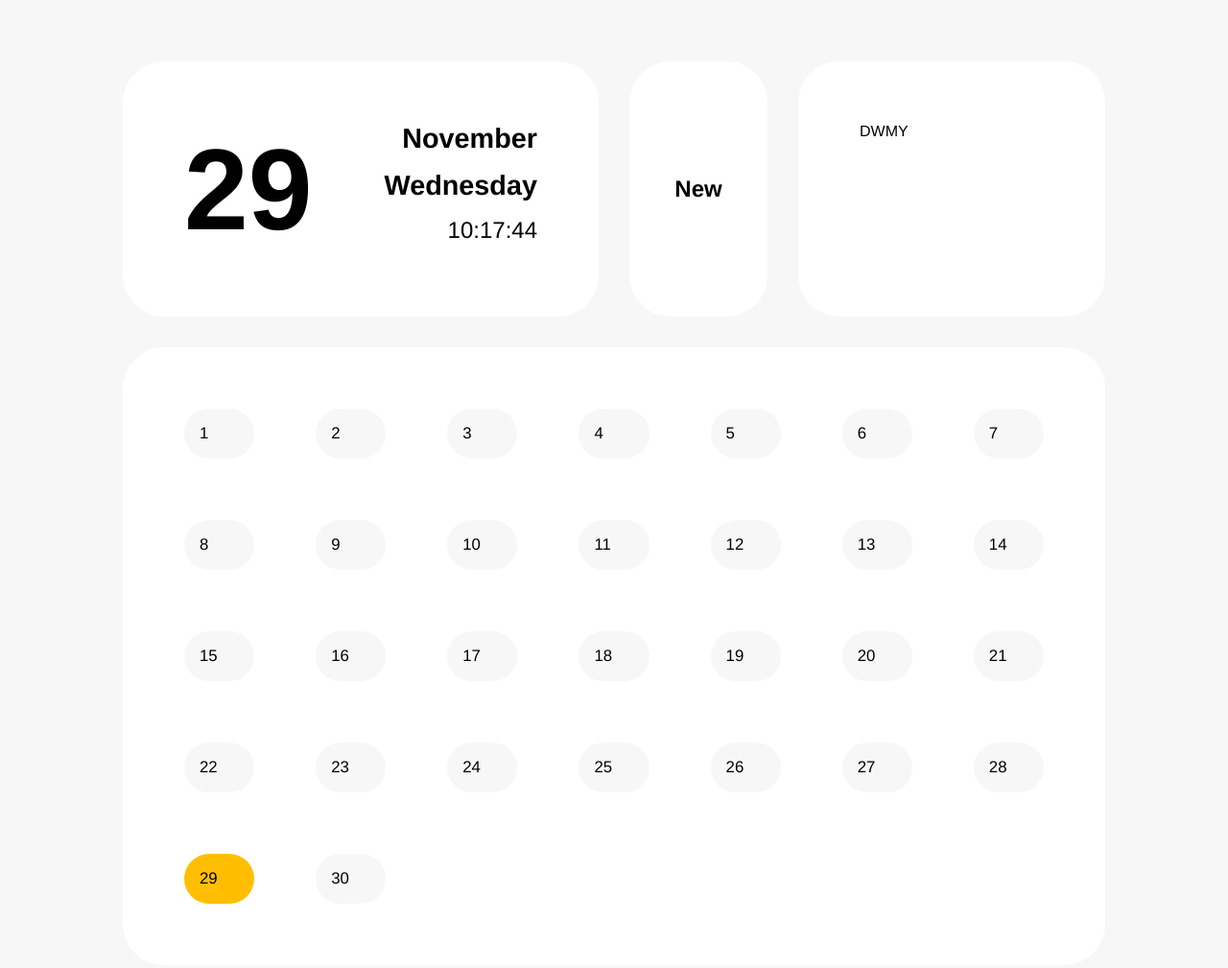
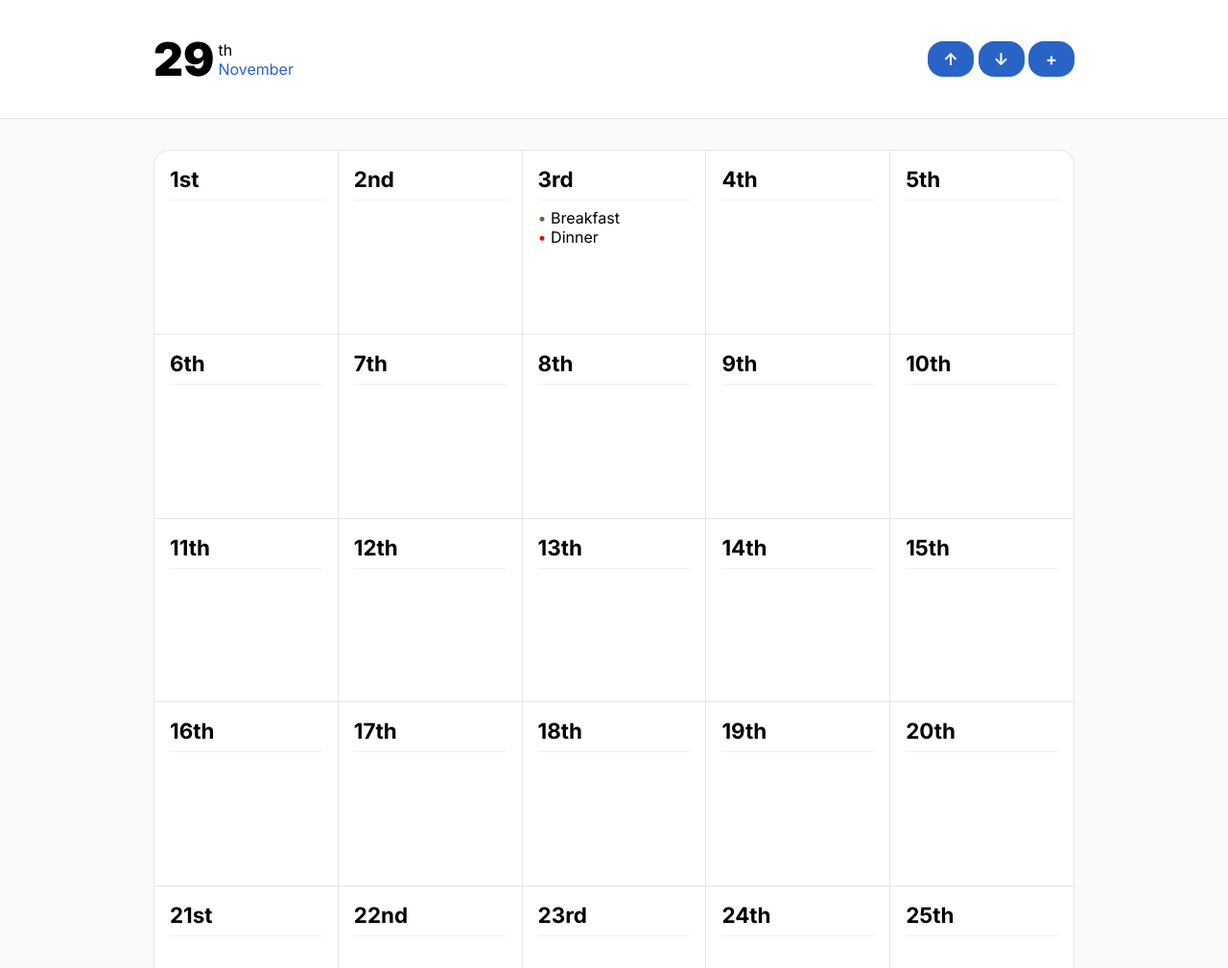
Before and after one commit to bobbymannino/comp-1004-spa, a plain HTML site: page index.html in a window 1280 px wide. Shown: the top 1009 px of the page at 96% size. Drawn offline with Linux system fonts and the light colour scheme.

Commit message:
added calendar events and caravan board

```diff
--- /dev/null
+++ b/data/calendar.json
@@ -0,0 +1,62 @@
+{
+  "2023": {
+    "11": {
+      "3": [
+        {
+          "startTime": 500,
+          "endTime": 600,
+          "color": "#666444",
+          "title": "Breakfast",
+          "description": "Eat breakfast please"
+        },
+        {
+          "startTime": 1500,
+          "endTime": 1630,
+          "color": "red",
+          "title": "Dinner"
+        }
+      ],
+      "27": [
+        {
+          "startTime": 800,
+          "endTime": 900,
+          "title": "Breakfast",
+          "color": "#fff888",
+          "description": "Eat breakfast please"
+        }
+      ],
+      "28": [
+        {
+          "startTime": 800,
+          "endTime": 900,
+          "color": "#666444",
+          "title": "Breakfast",
+          "description": "Eat breakfast please"
+        },
+        {
+          "startTime": 1200,
+          "endTime": 1300,
+          "color": "#666444",
+          "title": "Lunch",
+          "description": "Eat lunch please"
+        },
+        {
+          "startTime": 1800,
+          "endTime": 1900,
+          "color": "#666444",
+          "title": "Dinner",
+          "description": "Eat dinner please"
+        }
+      ],
+      "29": [
+        {
+          "startTime": 1500,
+          "endTime": 1600,
+          "color": "#6d6444",
+          "title": "Dinner",
+          "description": ""
+        }
+      ]
+    }
+  }
+}
--- a/index.html
+++ b/index.html
@@ -4,30 +4,35 @@
     <meta charset="UTF-8" />
     <meta name="viewport" content="width=device-width, initial-scale=1.0" />
     <link rel="stylesheet" href="style.css" />
-    <script src="index.js"></script>
-    <title>Calender</title>
+    <script src="js/replace-with.js" defer></script>
+    <script src="js/calendar.js" defer></script>
+    <script src="js/app.js" defer></script>
+    <title>Calendar</title>
   </head>
   <body>
+    <header>
+      <div class="container">
+        <div>
+          <h1 data-replace-with="dd"></h1>
+          <div>
+            <p data-replace-with="th"></p>
+            <p data-replace-with="month"></p>
+          </div>
+        </div>
+        <div>
+          <button aria-label="Export event" title="Export event">
+            &uparrow;
+          </button>
+          <button aria-label="Import event" title="Import event">
+            &downarrow;
+          </button>
+          <button aria-label="New event" title="New event">&plus;</button>
+        </div>
+      </div>
+    </header>
     <main>
-      <div class="container grid gap-1 md:grid-cols-6">
-        <section
-          class="card md:flex justify-between md:col-span-3 items-center"
-        >
-          <h1 data-replace-with="dd"></h1>
-          <div class="text-right space-y-1">
-            <h3 data-replace-with="month"></h3>
-            <h3 data-replace-with="day"></h3>
-            <p data-replace-with="hh:mm:ss" class="tabular-nums"></p>
-          </div>
-        </section>
-        <button class="btn btn-card">
-          <span class="md:hidden">+</span>
-          <span class="hidden md:block">New</span>
-        </button>
-        <section class="card md:col-span-2">DWMY</section>
-        <section
-          class="card md:col-span-6 calender grid grid-cols-7 gap-2"
-        ></section>
+      <div class="container">
+        <div class="calendar"></div>
       </div>
     </main>
   </body>
--- /dev/null
+++ b/js/calendar.js
@@ -0,0 +1,115 @@
+/**
+ * The calendar element
+ * @type {HTMLDivElement}
+ */
+const calendar = document.querySelector(".calendar");
+
+/**
+ * Loads the calendar and calendar data.
+ */
+function loadCalendar() {
+  /** The amount of days in the current month */
+  const daysInMonth = new Date(
+    currentDate.yyyy,
+    currentDate["month-num"],
+    0
+  ).getDate();
+
+  // Add each day to the calendar
+  for (let date = 1; date <= daysInMonth; date++) {
+    const day = document.createElement("div");
+    day.className = "day";
+    day.dataset.isCurrentDay = date == currentDate.dd;
+
+    const dateText = document.createElement("h3");
+    dateText.className = "date";
+    dateText.textContent = date + nth(date);
+
+    const hr = document.createElement("hr");
+
+    const events = document.createElement("ol");
+    events.className = "events";
+
+    day.appendChild(dateText);
+    day.appendChild(hr);
+    day.appendChild(events);
+    calendar.appendChild(day);
+  }
+
+  loadCalendarData();
+}
+
+/**
+ * A single event
+ * @typedef {{ startTime: number, endTime: number, title: string, color: string, description: string }} CalendarEvent
+ */
+
+/**
+ * A single day
+ * @typedef {CalendarEvent[]} Day
+ */
+
+/**
+ * A single month
+ * @typedef {{[date: string]: Day}} Month
+ */
+
+/**
+ * A single year
+ * @typedef {{[month: string]: Month}} Year
+ */
+
+/**
+ * Represents the calendar data.
+ * @typedef {{ [year: string]: Year }} Calendar
+ */
+
+/**
+ * Loads the calendar data from a JSON file.
+ * @returns {Promise<void>} - A promise that resolves when the calendar data is loaded.
+ */
+async function loadCalendarData() {
+  const response = await fetch("../data/calendar.json");
+  if (!response.ok) return alert("Failed to load calendar data");
+
+  /**
+   * @type {Calendar}
+   */
+  const calendarData = await response.json();
+
+  const thisMonthsData =
+    calendarData[currentDate.yyyy][currentDate["month-num"]];
+
+  Object.keys(thisMonthsData).forEach((date) => {
+    addEventsToDay(date, thisMonthsData[date]);
+  });
+}
+
+/**
+ * Takes in a day and adds all the events to that day
+ * @param {string} date - The date of the day
+ * @param {Day} day - An array of events for that day
+ */
+function addEventsToDay(date, day) {
+  const dayEventsElement = calendar.querySelector(
+    `.day:nth-child(${date}) .events`
+  );
+
+  day
+    .sort((a, b) => a.startTime - b.startTime)
+    .forEach((event) => addEventToCalender(event, dayEventsElement));
+}
+
+/**
+ * Takes in an event and adds it to the calender.
+ * @param {CalendarEvent} event
+ * @param {HTMLDivElement} eventsElement
+ */
+function addEventToCalender(event, eventsElement) {
+  const eventElement = document.createElement("li");
+  eventElement.className = "event";
+  eventElement.textContent = event.title;
+  eventElement.style.setProperty("--event-color", event.color);
+
+  eventsElement.appendChild(eventElement);
+}
--- a/index.js
+++ b/js/replace-with.js
@@ -41,6 +41,11 @@ let currentDate = {
    * @example Monday
    */
   day: date.toLocaleDateString("en-US", { weekday: "long" }),
+  /**
+   * The day of the months correct suffix
+   * @example st
+   */
+  th: nth(date.getDate()),
   /**
    * Month of the year
    * @example 04
@@ -102,6 +107,7 @@ function replaceWith(el) {
     - mm = minutes = 05
     - hh = hour = 12
     - dd = day of the month = 05
+    - th = day of the month with the correct suffix = th, st, etc
     - yyyy = year = 2021
     - yy = year = 21
     - day-short - 3 letter day - Mon
@@ -124,43 +130,20 @@ function replaceWith(el) {
   if (currentText !== newText) el.textContent = newText;
 }
 
-// What to do on initialization
-function init() {
-  // Start the updateDate function every second to stay up to date
-  setInterval(updateDate, 1e3);
-  // You have to call it as well because interval will wait 1 second before actually calling it
-  updateDate();
-  // Load the calender to have the right columns and rows and days in the month
-  loadCalender();
-}
-
-// On the document load call the init function to set everything up
-document.addEventListener("DOMContentLoaded", init, { once: true });
-
-function loadCalender() {
-  const calender = document.querySelector(".calender");
-  if (!calender) return; // Should never return but always have a failsafe so no errors are thrown
-  calender.classList.add(
-    currentDate["month-num"] === 2 ? "grid-rows-4" : "grid-rows-5"
-  ); // Feb has 28 days which is only 4 rows of 7 whereas every other month has at least 5 rows of 7
-
-  // get days in month
-  const daysInMonth = new Date(
-    currentDate.yyyy,
-    currentDate["month-num"],
-    0
-  ).getDate();
-
-  // Add each day to the calender
-  for (let date = 1; date <= daysInMonth; date++) {
-    const day = document.createElement("div");
-    day.className = date == currentDate.dd ? "" : "";
-    const dayText = document.createElement("small");
-    dayText.textContent = date;
-    dayText.className = `rounded-full p-0.5 block ${
-      date == currentDate.dd ? "bg-primary-100" : "bg-neutral-200"
-    }`;
-    day.appendChild(dayText);
-    calender.appendChild(day);
+/**
+ * Returns the correct suffix for the day of the month
+ * @param {number} dd - The date e.g. `12`
+ */
+function nth(dd) {
+  if (dd > 3 && dd < 21) return "th";
+  switch (dd % 10) {
+    case 1:
+      return "st";
+    case 2:
+      return "nd";
+    case 3:
+      return "rd";
+    default:
+      return "th";
   }
 }
--- a/style.css
+++ b/style.css
@@ -1,271 +1,179 @@
+/** Use Inter font from fonts.google.com */
+@import url("https://fonts.googleapis.com/css2?family=Inter:wght@400;700;900&display=swap");
+
 /* Set up for all things like padding, font etc. Got to make it look pretty :) */
 *,
 *:before,
 *:after {
-  font-family: Helvetica, Inter, Arial sans-serif;
+  font-family: Inter, Helvetica, Inter, Arial sans-serif;
   box-sizing: border-box;
   margin: 0;
   padding: 0;
 }
 
-/* Have a centralized variable system so if I choose to change something it is easy and not a hassle */
+/* Variables */
 :root {
-  /* Spacing */
-  --spc-50: calc(var(--spc-100) * 0.5);
-  --spc-100: 1rem;
-  --spc-200: calc(var(--spc-100) * 2);
-
-  /* Border radius */
-  --bor-100: calc(var(--spc-100) * 0.67);
-  --bor-200: calc(var(--spc-200) * 0.67);
-
-  /* Colors */
-  --clr-primary-100: hsl(45, 100%, 50%);
-
-  --clr-neutral-100: hsl(0 0% 100%);
-  --clr-neutral-200: hsl(0 0% 97%);
-  --clr-neutral-300: hsl(0 0% 93%);
-
-  /* Font sizes */
-  --siz-100: calc(var(--siz-400) * 0.55);
-  --siz-200: calc(var(--siz-400) * 0.7);
-  --siz-300: calc(var(--siz-400) * 0.85);
-  --siz-400: 1rem;
-  --siz-500: calc(var(--siz-400) * 1.2);
-  --siz-600: calc(var(--siz-400) * 1.5);
-  --siz-700: calc(var(--siz-400) * 2);
-  --siz-800: calc(var(--siz-400) * 3);
-  --siz-900: calc(var(--siz-400) * 5);
-
-  --font-size-h1: var(--siz-900);
-  --font-size-h2: var(--siz-700);
-  --font-size-h3: var(--siz-500);
-  --font-size-p: var(--siz-400);
-  --font-size-small: var(--siz-200);
-  --font-size-button: var(--siz-400);
+  --primary-h: 218;
+  --primary-s: 65%;
+  --primary-l: 47%;
+  --primary-hsl: var(--primary-h) var(--primary-s) var(--primary-l);
 }
 
-/* Somethings like spacing should change on different window sizes */
-@media only screen and (min-width: 768px) {
-  :root {
-    --spc-100: 1.5rem;
-    --siz-400: 1.25rem;
-  }
-}
-
-@media only screen and (min-width: 1024px) {
-  :root {
-    --spc-100: 2rem;
-    --siz-400: 1.5rem;
-  }
-}
-
-/* Set the root background and padding */
-body {
-  background-color: var(--clr-neutral-200);
-  padding: var(--spc-200);
-}
-
-/* Typography is important */
+/** Typography */
 h1 {
-  font-size: var(--font-size-h1);
   font-weight: 900;
+  font-size: 3rem;
 }
 
 h2 {
-  font-size: var(--font-size-h2);
-  font-weight: 800;
+  font-weight: 900;
+  font-size: 2rem;
 }
 
 h3 {
-  font-size: var(--font-size-h3);
-  font-weight: 600;
+  font-weight: 700;
+  font-size: 1.4rem;
 }
 
 p {
-  font-size: var(--font-size-p);
   font-weight: 400;
+  font-size: 1rem;
 }
 
-small {
-  font-size: var(--font-size-small);
-  font-weight: 400;
+b {
+  font-weight: 700;
+  font-size: 1rem;
 }
 
-/* Use classes for reusability and ease of use. If things change makes life simple */
+/** Utilities */
 .container {
   --max-width: 640px;
 
   width: min(100%, var(--max-width));
+  padding: 2rem;
   margin-inline: auto;
 }
 
-@media (width >= 768px) {
+@media (width > 768px) {
   .container {
     --max-width: 768px;
   }
 }
 
-@media (width >= 1024px) {
+@media (width > 1024px) {
   .container {
     --max-width: 1024px;
   }
 }
 
-.card {
-  padding: var(--spc-200);
-  background-color: var(--clr-neutral-100);
-  border-radius: var(--bor-200);
+@media (width > 1280px) {
+  .container {
+    --max-width: 1280px;
+  }
 }
 
-.btn {
-  border: none;
-  padding: var(--spc-100);
-  cursor: pointer;
-  font-size: var(--font-size-button);
-  font-weight: 600;
+@media (width > 1536px) {
+  .container {
+    --max-width: 1536px;
+  }
 }
 
-.btn-card {
-  background-color: var(--clr-neutral-100);
-  border-radius: var(--bor-200);
-  position: relative;
-  overflow: hidden;
+button {
+  padding: 0.5rem 0.75rem;
+  font-size: 1.1rem;
+  border-radius: 1rem;
+  border: none;
+  background-color: hsl(var(--primary-hsl));
+  color: hsl(0 0% 100%);
+  font-weight: 700;
+  cursor: pointer;
+
+  &:hover {
+    background-color: hsl(var(--primary-h) var(--primary-s) 40%);
+  }
 }
 
-.btn-card:after {
+/** Once only */
+body {
+  background-color: hsl(0 0% 98%);
+}
+
+header {
+  background-color: hsl(0 0% 100%);
+  border-bottom: 1px solid hsl(0 0% 90%);
+  position: sticky;
+  top: 0;
+
+  &:after {
     content: "";
     position: absolute;
     inset: 0;
-  background-image: linear-gradient(
-    135deg,
-    hsl(0 0% 0% / 0.1),
-    transparent 33%,
-    transparent 67%,
-    hsl(0 0% 0% / 0.1)
-  );
+    box-shadow: 0 0.5rem 1rem hsl(0 0% 90%);
     opacity: 0;
-  transition: opacity 0.15s ease-in-out;
+    transition: opacity 150ms ease-in-out;
+    z-index: -1;
   }
 
-.btn-card:hover:after {
+  [data-scrolled="true"] &:after {
     opacity: 1;
   }
 
-.text-right {
-  text-align: right;
+  & .container {
+    display: flex;
+    justify-content: space-between;
+    align-items: center;
+
+    & div:nth-child(1) {
+      display: flex;
+      align-items: center;
+      gap: 0.25rem;
+
+      & p:nth-child(2) {
+        color: hsl(var(--primary-hsl));
+      }
     }
 
-.justify-between {
-  justify-content: space-between;
+    & div:nth-child(2) button {
+      width: 3rem;
+    }
+  }
 }
 
-.align-center {
-  align-items: center;
+main .container .calendar {
+  display: grid;
+  border-radius: 1rem;
+  overflow: hidden;
+  gap: 1px;
+  border: 1px solid hsl(0 0% 90%);
+  grid-template-columns: repeat(auto-fit, minmax(11rem, 1fr));
+  background-color: hsl(0 0% 100%);
+  background-color: hsl(0 0% 90%);
+
+  & .day {
+    background-color: white;
+    padding: 1rem;
+    aspect-ratio: 1 / 1;
+
+    &[data-is-current-day="true"] .date {
+      color: hsl(var(--primary-hsl));
     }
 
-.grid {
-  display: grid;
+    & hr {
+      margin-block: 0.5rem;
+      border: none;
+      height: 1px;
+      background-color: hsl(0 0% 95%);
     }
 
-.gap-1 {
-  gap: var(--spc-100);
-}
+    & .events {
+      list-style: none;
 
-.gap-2 {
-  gap: var(--spc-200);
-}
-
-.tabular-nums {
-  font-variant-numeric: tabular-nums;
-}
-
-.space-y-1 > * + * {
-  margin-block-start: var(--spc-50);
-}
-
-.hidden {
-  display: none;
-}
-
-.block {
-  display: block;
-}
-
-.aspect-square {
-  aspect-ratio: 1 / 1;
-}
-
-.grid-cols-7 {
-  grid-template-columns: repeat(7, 1fr);
-}
-
-.grid-rows-4 {
-  grid-template-rows: repeat(4, 1fr);
-}
-
-.grid-rows-5 {
-  grid-template-rows: repeat(5, 1fr);
-}
-
-.rounded-full {
-  border-radius: 9999px;
-}
-
-.rounded-100 {
-  border-radius: var(--bor-100);
-}
-
-.rounded-200 {
-  border-radius: var(--bor-200);
-}
-
-.p-1 {
-  padding: var(--spc-100);
-}
-
-.p-0\.5 {
-  padding: var(--spc-50);
-}
-
-.bg-primary-100 {
-  background-color: var(--clr-primary-100);
-}
-
-.bg-neutral-100 {
-  background-color: var(--clr-neutral-100);
-}
-
-.bg-neutral-200 {
-  background-color: var(--clr-neutral-200);
-}
-
-@media (width >= 768px) {
-  .md\:flex {
-    display: flex;
-  }
-
-  .md\:grid-cols-6 {
-    grid-template-columns: repeat(6, 1fr);
-  }
-
-  .md\:col-span-2 {
-    grid-column: span 2;
-  }
-
-  .md\:col-span-3 {
-    grid-column: span 3;
-  }
-
-  .md\:col-span-6 {
-    grid-column: span 6;
-  }
-
-  .md\:hidden {
-    display: none;
-  }
-
-  .md\:block {
-    display: block;
+      & .event {
+        &:before {
+          content: "• ";
+          color: var(--event-color);
         }
       }
+    }
+  }
+}
```
Also changed, not shown: js/app.js (added, +15 -0 lines), 2 other files. Lines whose indentation alone changed are shown as unchanged.
